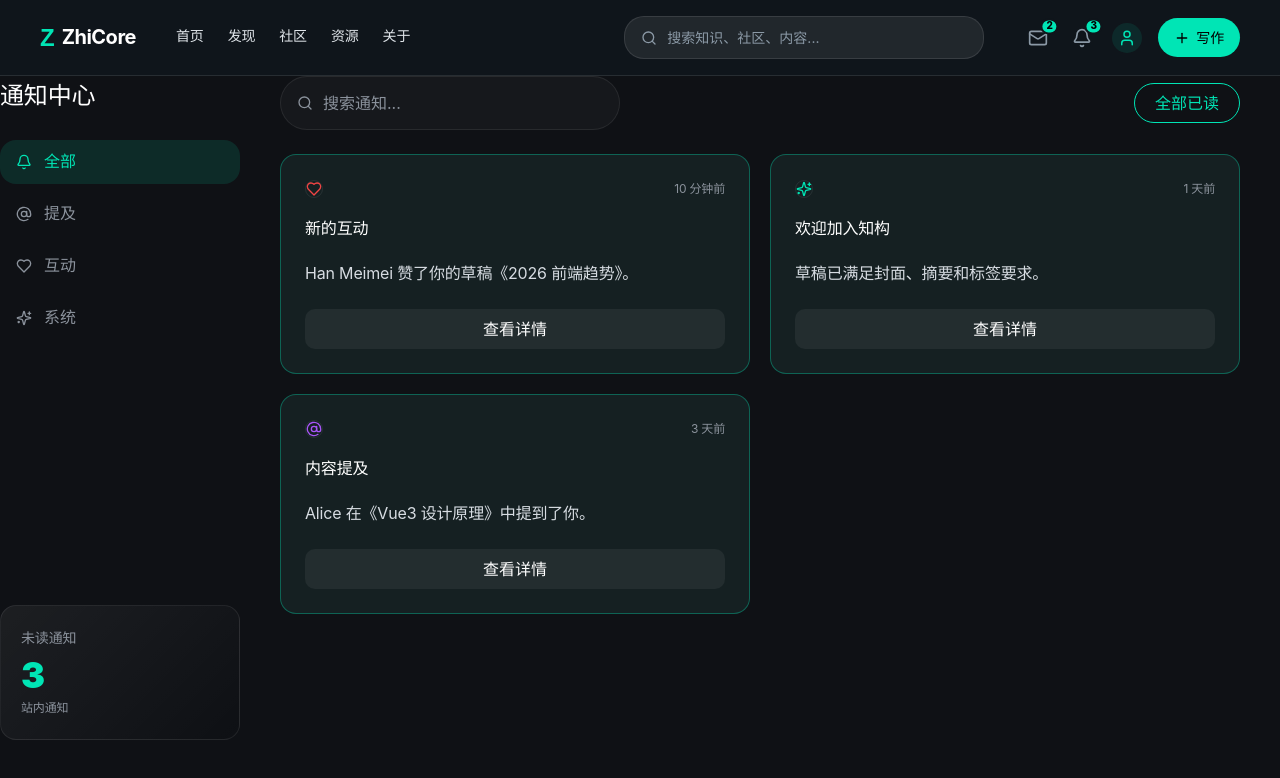
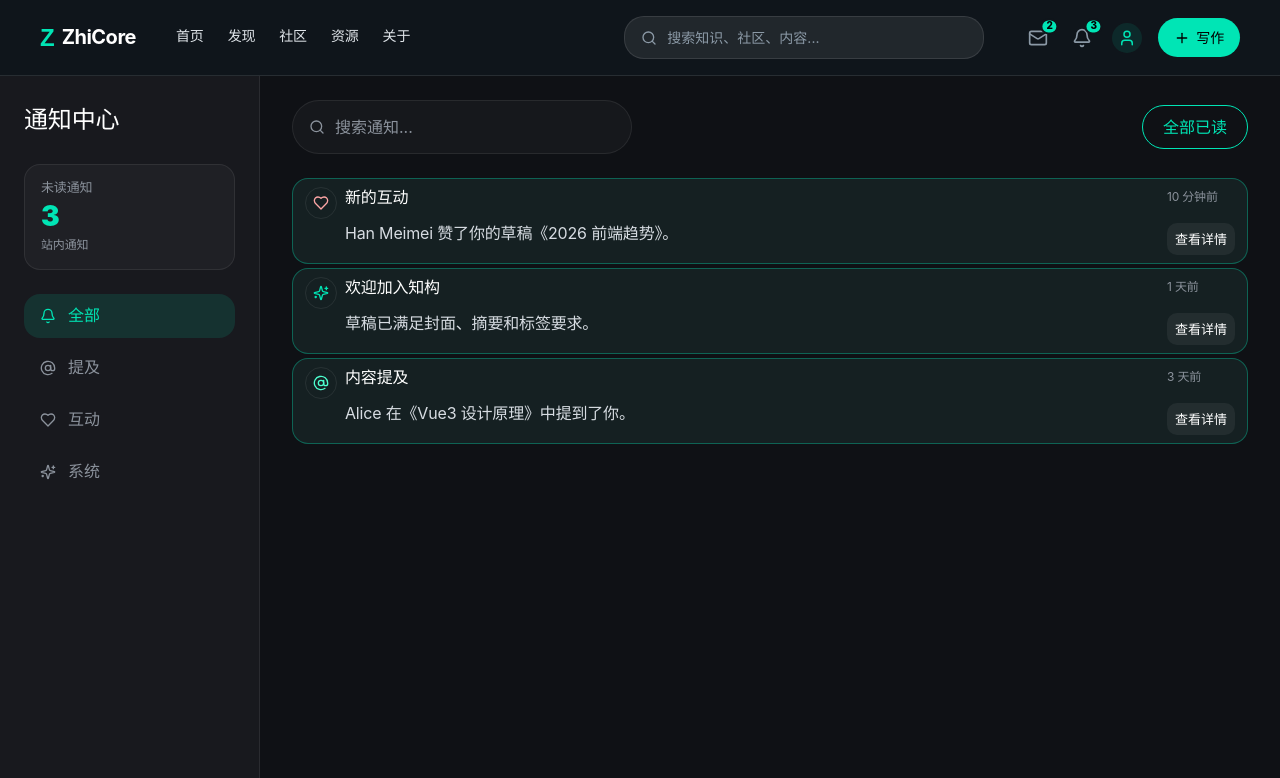
Before and after one commit to architectcgz/zhicore-frontend-vue, a Vue app: page /notifications in a window 1280 px wide. Shown: the top 778 px of the page. Built offline with nearby package versions, Linux system fonts and the light colour scheme.

Commit message:
style(notifications): 优化通知中心布局密度

```diff
--- a/src/pages/home/HomeNotificationsRoutePage.vue
+++ b/src/pages/home/HomeNotificationsRoutePage.vue
@@ -6,10 +6,17 @@
           <h1 id="notifications-title">通知中心</h1>
         </div>
 
+        <section class="notifications-route__stats" aria-label="未读摘要">
+          <h2>未读通知</h2>
+          <p>{{ page.unreadCount }}</p>
+          <span>站内通知</span>
+        </section>
+
         <nav class="notifications-route__nav" aria-label="通知分类">
           <button
-            class="notifications-route__nav-item notifications-route__nav-item--active"
+            class="notifications-route__nav-item"
             type="button"
+            aria-current="page"
           >
             <Bell class="notifications-route__nav-icon" aria-hidden="true" />
             <span>全部</span>
@@ -30,12 +37,6 @@
             <span>系统</span>
           </button>
         </nav>
-
-        <section class="notifications-route__stats" aria-label="未读摘要">
-          <h2>未读通知</h2>
-          <p>{{ page.unreadCount }}</p>
-          <span>站内通知</span>
-        </section>
       </aside>
 
       <section class="notifications-route__main">
@@ -56,7 +57,7 @@
           </button>
         </header>
 
-        <div class="notifications-route__grid">
+        <div class="notifications-route__list">
           <article
             v-for="notification in page.notifications"
             :key="notification.id"
@@ -80,11 +81,11 @@
                 />
                 <Sparkles v-else aria-hidden="true" />
               </span>
+              <h2>{{ notification.title }}</h2>
               <time>{{ notification.occurredAt }}</time>
             </div>
 
             <div class="notifications-route__item-body">
-              <h2>{{ notification.title }}</h2>
               <p>{{ notification.body }}</p>
             </div>
 
@@ -118,28 +119,46 @@ const page = useNotificationCenterPage();
   --notifications-surface: rgba(255, 255, 255, 0.03);
   --notifications-surface-hover: rgba(255, 255, 255, 0.06);
   --notifications-line: rgba(255, 255, 255, 0.08);
+  --notifications-line-strong: color-mix(
+    in srgb,
+    var(--color-text-strong) 14%,
+    transparent
+  );
   --notifications-text: #d7dce2;
   --notifications-text-strong: #ffffff;
   --notifications-muted: #8b929c;
+  --notifications-sidebar-bg: color-mix(
+    in srgb,
+    var(--notifications-bg) 88%,
+    var(--color-text-strong) 4%
+  );
+  --notifications-icon-interaction: var(--color-danger);
+  --notifications-icon-content: var(--color-primary-soft);
+  --notifications-focus-ring: color-mix(
+    in srgb,
+    var(--color-primary) 42%,
+    transparent
+  );
 
   min-height: calc(100vh - 72px);
-  padding: 0 var(--space-10) var(--space-8) 0;
   background: var(--notifications-bg);
   color: var(--notifications-text);
 }
 
 .notifications-route__layout {
   display: grid;
-  grid-template-columns: 240px minmax(0, 1fr);
-  gap: var(--space-10);
+  grid-template-columns: minmax(220px, 260px) minmax(0, 1fr);
   width: 100%;
+  min-height: calc(100vh - 72px);
 }
 
 .notifications-route__sidebar {
   display: flex;
-  min-height: calc(100vh - 136px);
   flex-direction: column;
   gap: var(--space-6);
+  padding: var(--space-6);
+  border-right: 1px solid var(--notifications-line);
+  background: var(--notifications-sidebar-bg);
 }
 
 .notifications-route__eyebrow {
@@ -186,10 +205,25 @@ const page = useNotificationCenterPage();
   color: var(--notifications-text-strong);
 }
 
-.notifications-route__nav-item--active {
+.notifications-route__nav-item:active {
+  background: color-mix(
+    in srgb,
+    var(--color-primary) 10%,
+    var(--notifications-surface-hover)
+  );
+}
+
+.notifications-route__nav-item[aria-current="page"] {
   background: color-mix(in srgb, var(--color-primary) 12%, transparent);
   color: var(--color-primary);
   font-weight: 800;
+}
+
+.notifications-route__nav-item:focus-visible,
+.notifications-route__mark-button:focus-visible,
+.notifications-route__item-footer button:focus-visible {
+  outline: 2px solid var(--notifications-focus-ring);
+  outline-offset: 2px;
 }
 
 .notifications-route__nav-icon {
@@ -198,27 +232,22 @@ const page = useNotificationCenterPage();
 }
 
 .notifications-route__stats {
-  margin-top: auto;
-  padding: var(--space-5);
+  padding: var(--space-3) var(--space-4);
   border: 1px solid var(--notifications-line);
   border-radius: var(--radius-lg);
-  background: linear-gradient(
-    135deg,
-    var(--notifications-surface-hover),
-    transparent
-  );
+  background: var(--notifications-surface);
 }
 
 .notifications-route__stats h2 {
-  margin: 0 0 var(--space-2);
+  margin: 0 0 var(--space-1);
   color: var(--notifications-muted);
-  font-size: 0.875rem;
+  font-size: 0.8125rem;
 }
 
 .notifications-route__stats p {
   margin: 0;
   color: var(--color-primary);
-  font-size: 2.25rem;
+  font-size: 1.75rem;
   font-weight: 900;
   line-height: 1;
 }
@@ -233,6 +262,7 @@ const page = useNotificationCenterPage();
   min-width: 0;
   flex-direction: column;
   gap: var(--space-6);
+  padding: var(--space-6) var(--space-8) var(--space-8);
 }
 
 .notifications-route__toolbar {
@@ -251,6 +281,13 @@ const page = useNotificationCenterPage();
   border: 1px solid var(--notifications-line);
   border-radius: var(--radius-pill);
   background: var(--notifications-surface);
+}
+
+.notifications-route__search:focus-within {
+  border-color: var(--notifications-focus-ring);
+  background: var(--notifications-surface-hover);
+  box-shadow: 0 0 0 3px
+    color-mix(in srgb, var(--color-primary) 10%, transparent);
 }
 
 .notifications-route__search-icon {
@@ -273,7 +310,7 @@ const page = useNotificationCenterPage();
 }
 
 .notifications-route__mark-button {
-  min-height: 40px;
+  min-height: 44px;
   padding: 0 var(--space-5);
   border: 1px solid var(--color-primary);
   border-radius: var(--radius-pill);
@@ -288,34 +325,36 @@ const page = useNotificationCenterPage();
   color: #000;
 }
 
-.notifications-route__grid {
-  display: grid;
-  grid-template-columns: repeat(auto-fill, minmax(320px, 1fr));
-  gap: var(--space-5);
+.notifications-route__mark-button:active {
+  background: var(--color-primary-strong);
+}
+
+.notifications-route__list {
+  display: flex;
+  flex-direction: column;
+  gap: var(--space-1);
   overflow-y: auto;
   padding-bottom: var(--space-8);
 }
 
 .notifications-route__item {
-  display: flex;
-  min-height: 220px;
-  flex-direction: column;
-  gap: var(--space-4);
-  padding: var(--space-6);
+  display: grid;
+  grid-template-columns: auto minmax(0, 1fr) auto;
+  column-gap: var(--space-2);
+  row-gap: var(--space-1);
+  align-items: start;
+  padding: var(--space-2) var(--space-3);
   border: 1px solid var(--notifications-line);
   border-radius: var(--radius-lg);
   background: var(--notifications-surface);
   transition:
     background 0.2s ease,
-    border-color 0.2s ease,
-    box-shadow 0.2s ease,
-    transform 0.2s ease;
+    border-color 0.2s ease;
 }
 
 .notifications-route__item:hover {
   background: var(--notifications-surface-hover);
-  box-shadow: 0 12px 24px rgba(0, 0, 0, 0.2);
-  transform: translateY(-4px);
+  border-color: var(--notifications-line-strong);
 }
 
 .notifications-route__item--unread {
@@ -328,16 +367,13 @@ const page = useNotificationCenterPage();
 }
 
 .notifications-route__item-header {
-  display: flex;
-  align-items: center;
-  justify-content: space-between;
-  gap: var(--space-3);
+  display: contents;
 }
 
 .notifications-route__item-icon {
   display: grid;
-  width: var(--space-9);
-  height: var(--space-9);
+  width: var(--space-8);
+  height: var(--space-8);
   border: 1px solid var(--notifications-line);
   border-radius: var(--radius-pill);
   place-items: center;
@@ -349,11 +385,11 @@ const page = useNotificationCenterPage();
 }
 
 .notifications-route__item-icon--interaction {
-  color: #ef4444;
+  color: var(--notifications-icon-interaction);
 }
 
 .notifications-route__item-icon--content {
-  color: #a855f7;
+  color: var(--notifications-icon-content);
 }
 
 .notifications-route__item-icon--system {
@@ -361,42 +397,61 @@ const page = useNotificationCenterPage();
 }
 
 .notifications-route__item-header time {
+  grid-column: 3;
   color: var(--notifications-muted);
   font-size: 0.75rem;
+  white-space: nowrap;
+}
+
+.notifications-route__item-header h2 {
+  margin: 0;
+  color: var(--notifications-text-strong);
+  font-size: 1rem;
+  line-height: 1.25;
 }
 
 .notifications-route__item-body {
   display: grid;
-  flex: 1;
-  gap: var(--space-3);
-}
-
-.notifications-route__item-body h2 {
-  margin: 0;
-  color: var(--notifications-text-strong);
-  font-size: 1rem;
+  grid-column: 2;
+  gap: var(--space-2);
+  min-width: 0;
 }
 
 .notifications-route__item-body p {
   margin: 0;
   color: var(--notifications-text);
-  line-height: 1.6;
+  line-height: 1.35;
+}
+
+.notifications-route__item-footer {
+  grid-column: 3;
+  grid-row: 2;
+  align-self: start;
 }
 
 .notifications-route__item-footer button {
-  width: 100%;
-  min-height: 40px;
+  min-height: var(--space-8);
+  padding: 0 var(--space-2);
   border: 0;
   border-radius: var(--radius-md);
   background: var(--notifications-surface-hover);
   color: var(--notifications-text-strong);
   cursor: pointer;
+  font-size: 0.8125rem;
 }
 
 .notifications-route__item-footer button:hover {
   background: color-mix(
     in srgb,
     var(--color-primary) 12%,
+    var(--notifications-surface-hover)
+  );
+}
+
+.notifications-route__item-footer button:active {
+  background: color-mix(
+    in srgb,
+    var(--color-primary) 18%,
     var(--notifications-surface-hover)
   );
 }
@@ -421,20 +476,22 @@ const page = useNotificationCenterPage();
 }
 
 @media (max-width: 900px) {
-  .notifications-route {
-    padding: 0 var(--space-4) var(--space-6) 0;
-  }
-
   .notifications-route__layout {
     grid-template-columns: 1fr;
   }
 
   .notifications-route__sidebar {
     min-height: auto;
+    border-right: 0;
+    border-bottom: 1px solid var(--notifications-line);
   }
 
   .notifications-route__stats {
     margin-top: 0;
+  }
+
+  .notifications-route__main {
+    padding: var(--space-5);
   }
 }
 
@@ -447,5 +504,30 @@ const page = useNotificationCenterPage();
   .notifications-route__search {
     width: 100%;
   }
+
+  .notifications-route__item {
+    grid-template-columns: auto minmax(0, 1fr);
+  }
+
+  .notifications-route__item-header time {
+    grid-column: 2;
+  }
+
+  .notifications-route__item-footer {
+    grid-column: 2;
+    grid-row: auto;
+  }
+
+  .notifications-route__item-footer button {
+    min-height: 44px;
+  }
+}
+
+@media (prefers-reduced-motion: reduce) {
+  .notifications-route__nav-item,
+  .notifications-route__item,
+  .notifications-route__mark-button {
+    transition: none;
+  }
 }
 </style>
```
